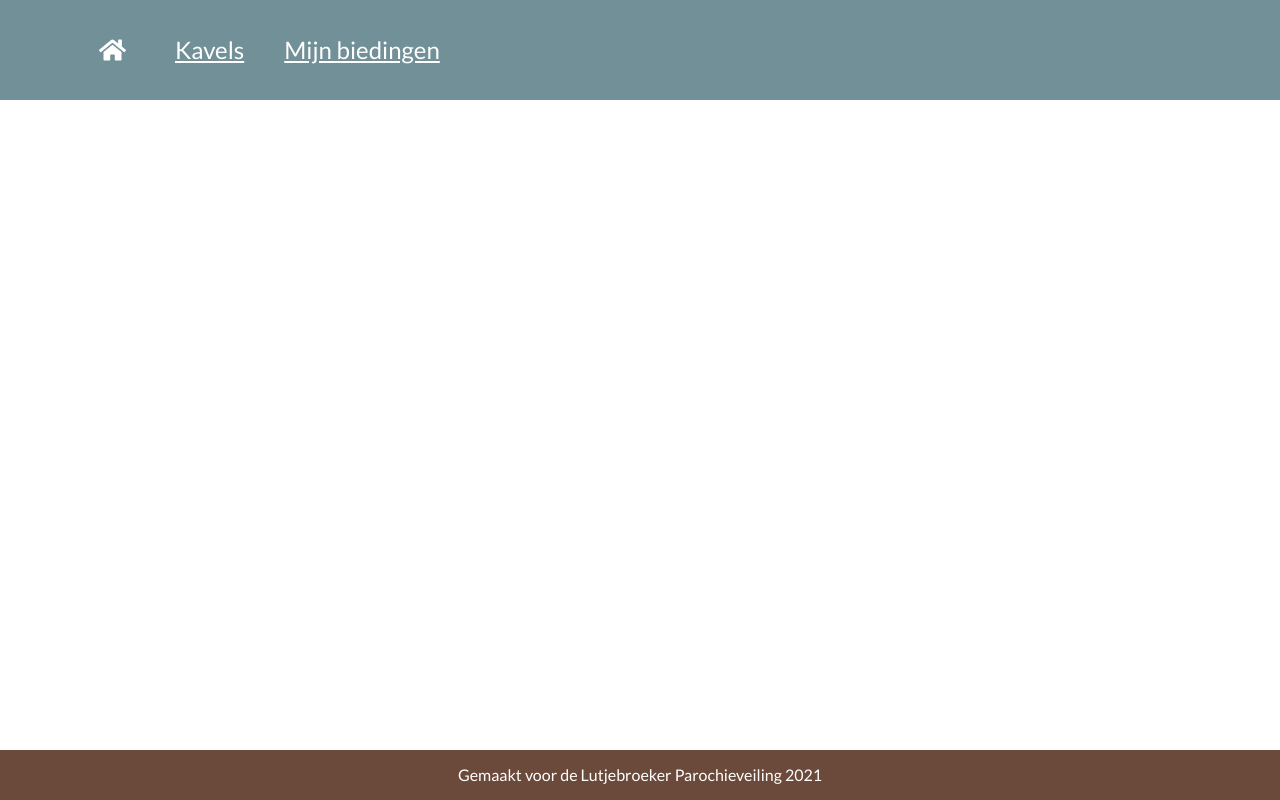
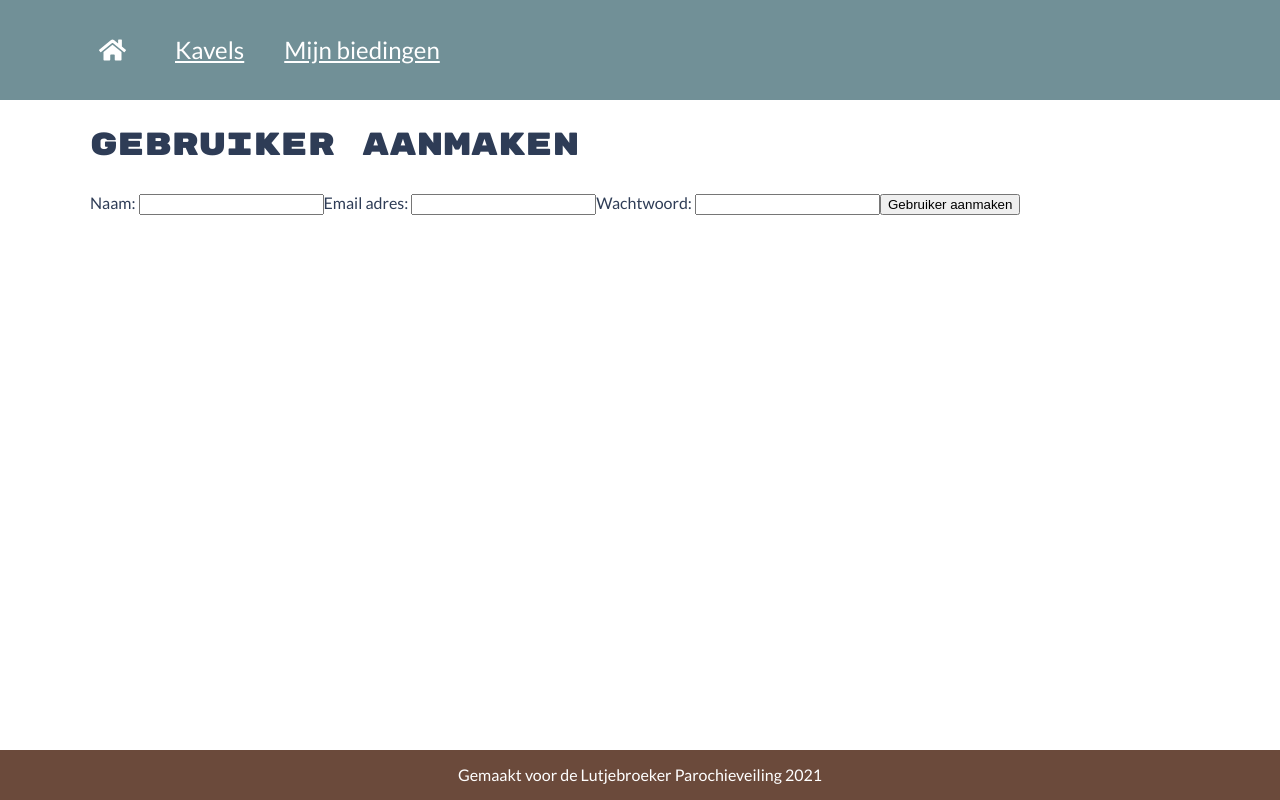
Before and after one commit to e2yerik/parochieveiling, a React (Create React App) app: page /admin/user/create in a window 1280 px wide. Built offline with nearby package versions, Linux system fonts and the light colour scheme.

Commit message:
[ES] basic register and login FE

```diff
--- a/src/App.js
+++ b/src/App.js
@@ -11,6 +11,8 @@ import ProductPageComponent from './pages/ProductPage/ProductPage';
 import ProductListerComponent from './pages/ProductLister/ProductListerPage';
 
 import { ApolloClient, InMemoryCache, ApolloProvider } from "@apollo/client";
+import CreateUserPage from './pages/admin/User/CreateUserPage';
+import LoginPage from './pages/LoginPage/LoginPage';
 
 const client = new ApolloClient({
   uri: "/api/graphql",
@@ -34,6 +36,9 @@ function App() {
             <Route path="/" component={HomeComponent} exact />
             <Route path="/kavels" component={ProductListerComponent} />
             <Route path="/kavel/:id" component={ProductPageComponent} />
+
+            <Route path="/login" component={LoginPage} />
+            <Route path="/admin/user/create" component={CreateUserPage} />
           </main>
 
           <footer className="page__footer">
--- a/src/functions/graphql.js
+++ b/src/functions/graphql.js
@@ -146,8 +146,6 @@ const resolvers = {
         return await createClient()
           .query(fqlQueries.login(email, password))
           .then(res => {
-            console.log('res login', {secret});
-
             return {secret: res.secret};
           })
           .catch(res => {
--- a/src/pages/admin/User/CreateUserPage.tsx
+++ b/src/pages/admin/User/CreateUserPage.tsx
@@ -1,4 +1,4 @@
-import React, { Ref } from 'react';
+import React, { ChangeEvent, ChangeEventHandler, FormEvent, FormEventHandler, Ref, useState } from 'react';
 
 import { gql,useMutation } from '@apollo/client';
 
@@ -6,19 +6,83 @@ export interface CreateUserProps {
 
 }
 
+interface CreateUserFormData {
+  name: string;
+  email: string;
+  password: string;
+}
+
 const CREATE_USER = gql`
-    mutation CreateUser($name: String!, $email: String!, $password: String!) {
-      createUser(name: $name, email: $email, $password, $password) {
-        data
+    mutation RegisterUser($name: String!, $email: String!, $password: String!) {
+      register(name: $name, email: $email, password: $password) {
+        message, description, email
       }
     }
 `;
 
+export const initialState: CreateUserFormData =  {
+  name: '',
+  email: '',
+  password: ''
+};
+
 const CreateUserPage: React.FC<CreateUserProps> = () => {
-  const [createUser, {data}] = useMutation(CREATE_USER)
+  const [createUser, {data}] = useMutation(CREATE_USER);
+  const [formData, updateFormState] = useState<CreateUserFormData> (initialState)
+
+  const handleInputChange = (event: ChangeEvent<HTMLInputElement>) => {
+    updateFormState((prevProps) => ({
+      ...prevProps,
+      [event.target.name]: event.target.value
+    }));
+  };
+
+  const onSubmit: React.FormEventHandler = (event: FormEvent<HTMLFormElement>) =>{
+    event.preventDefault();
+
+    createUser({
+      variables: {
+        name: formData.name,
+        email: formData.email,
+        password: formData.password
+      }
+    });
+
+    updateFormState(initialState);
+
+    return false;
+  };
+
 
   return (
-    <></>
+    <>
+      <h1>Gebruiker aanmaken</h1>
+
+      {data && data.register && data.register.email &&
+        <strong>
+          Gebruiker {data.register.email} aangemaakt
+        </strong>
+        }
+
+       {data && data.register && data.register.message &&
+        <strong>Fout opgetreden: {data.register.message}: {data.register.description}</strong>
+       }
+
+      <form onSubmit={onSubmit}>
+        <label>
+          Naam: <input type="text" value={formData.name} name="name" onChange={handleInputChange} />
+        </label>
+
+        <label>
+          Email adres: <input type="email" value={formData.email} name="email" onChange={handleInputChange}  />
+        </label>
+
+        <label>
+          Wachtwoord: <input type="password" value={formData.password} name="password" onChange={handleInputChange}  />
+        </label>
+        <button type="submit">Gebruiker aanmaken</button>
+      </form>
+    </>
   );
 };
 
```
Also changed, not shown: src/functions/fauna/queries.js (+14 -8 lines).
